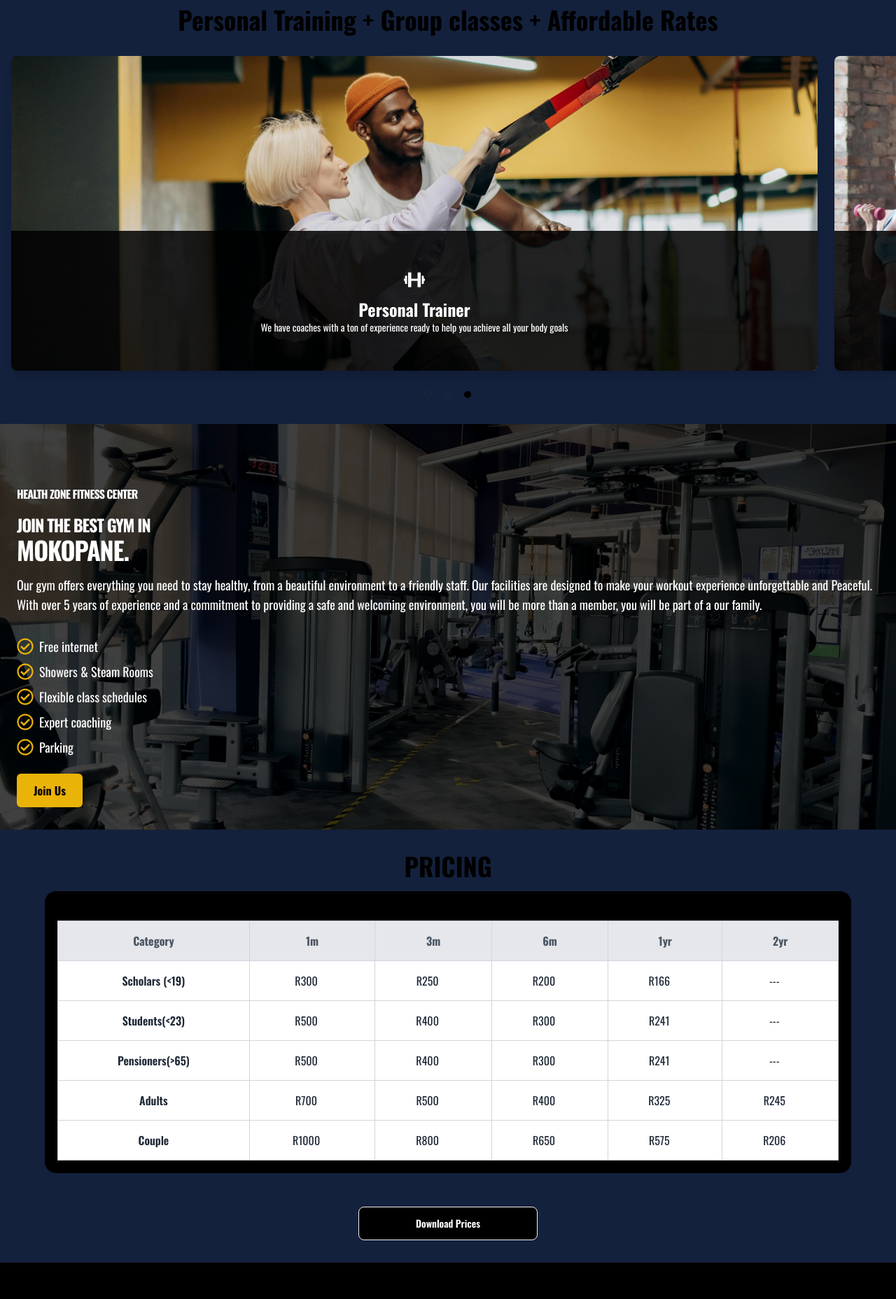
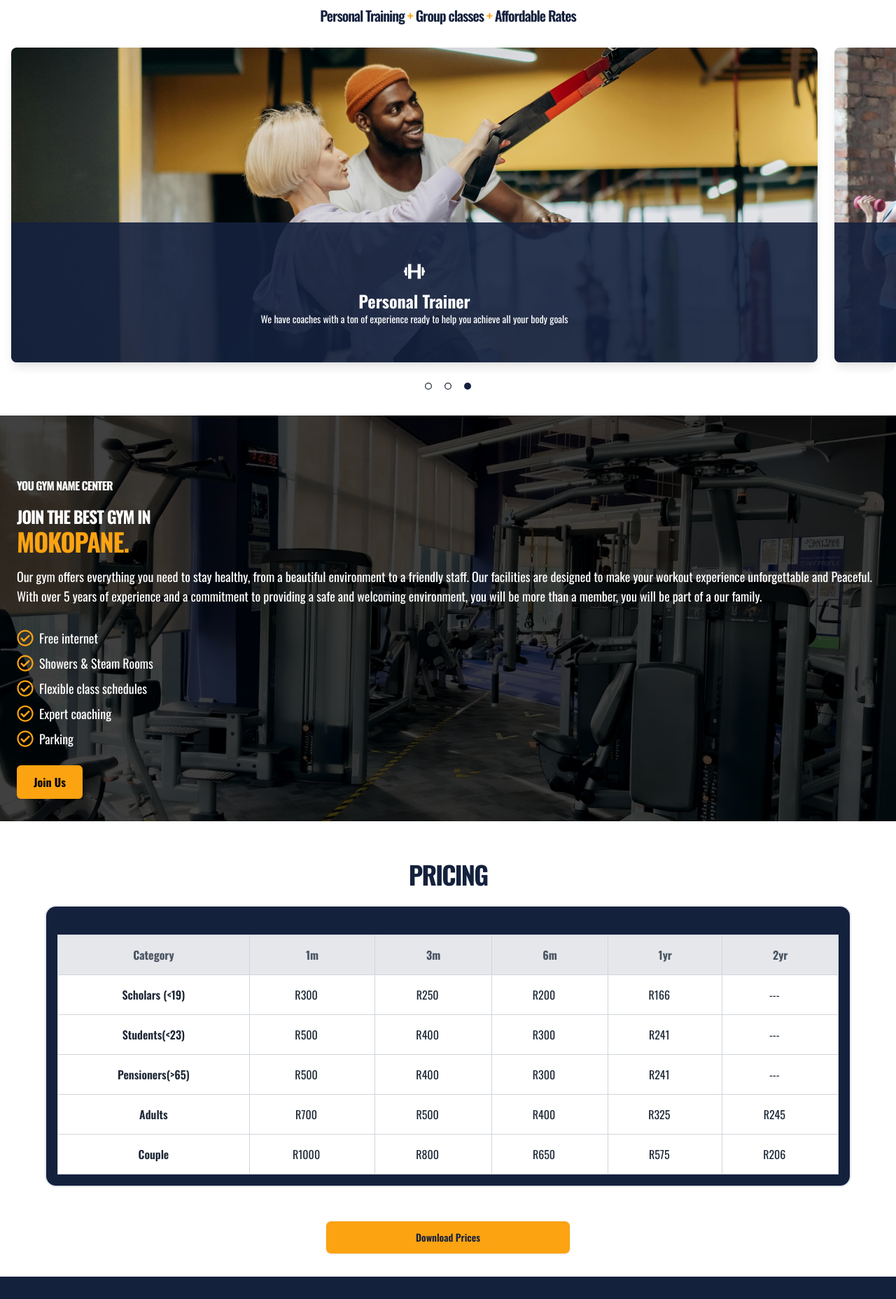
Before and after one commit to Prashely/Gym-Template, a React (Vite) app: page / in a window 1280 px wide. Shown: the part 880-2737 px from the top of the page at 70% size. Built offline with nearby package versions, Linux system fonts and the light colour scheme.

Commit message:
bg fixed

```diff
--- a/src/assets/components/ui/Reasons.jsx
+++ b/src/assets/components/ui/Reasons.jsx
@@ -5,7 +5,7 @@ const Reasons = ({ imageSrc, title, description, icon }) => {
     <div className="relative  w-[90vw] h-[450px] overflow-hidden rounded-lg shadow-lg">
       <img src={imageSrc} alt={title} className="w-full h-full object-cover" />
       {/* Black background on the lower half */}
-      <div className="absolute bottom-0 w-full h-[200px] bg-black bg-opacity-85 p-4 flex flex-col items-center justify-center text-center text-white">
+      <div className="absolute bottom-0 w-full h-[200px] bg-bgPrimary bg-opacity-90 p-4 flex flex-col items-center justify-center text-center text-white">
         <p className="text-4xl mb-2">{icon}</p>
         <h3 className="text-2xl font-bold">{title}</h3>
         <p className="text-sm">{description}</p>
--- a/src/pages/HomePage.jsx
+++ b/src/pages/HomePage.jsx
@@ -11,7 +11,7 @@ import Pricing from "../sections/homepage/Pricing";
 import ImageGrid from "../sections/homepage/ImageGrind";
 const HomePage = () => {
   return (
-    <div className="flex flex-col min-h-screen bg-bgPrimary">
+    <div className="flex flex-col min-h-screen bg-white">
       <nav>
         <NavBar />
       </nav>
--- a/src/sections/homepage/Benefits.jsx
+++ b/src/sections/homepage/Benefits.jsx
@@ -16,11 +16,11 @@ const Benefits = () => {
       <div className="relative z-10 flex flex-col items-start ml-6 mt-14">
         <div>
           <p className="font-black tracking-tighter mb-4">
-            HEALTH ZONE FITNESS CENTER
+            YOU GYM NAME CENTER
           </p>
           <h2 className="text-2xl text-left font-black mb-4 tracking-tighter">
             JOIN THE BEST GYM IN
-            <span className="text-4xl block">MOKOPANE.</span>
+            <span className="text-4xl block text-bgSecondary">MOKOPANE.</span>
           </h2>
         </div>
         <div>
@@ -36,30 +36,30 @@ const Benefits = () => {
         <div>
           <ul className="flex flex-col justify-center gap-2 text-lg ">
             <li className="flex items-center">
-              <FaRegCheckCircle className="text-yellow-500 mr-2 text-2xl font-black" />{" "}
+              <FaRegCheckCircle className="text-bgSecondary mr-2 text-2xl font-black" />{" "}
               Free internet
             </li>
             <li className="flex items-center">
-              <FaRegCheckCircle className="text-yellow-500 mr-2 text-2xl font-black" />{" "}
+              <FaRegCheckCircle className="text-bgSecondary mr-2 text-2xl font-black" />{" "}
               Showers & Steam Rooms
             </li>
             <li className="flex items-center">
-              <FaRegCheckCircle className="text-yellow-500 mr-2 text-2xl font-black" />{" "}
+              <FaRegCheckCircle className="text-bgSecondary mr-2 text-2xl font-black" />{" "}
               Flexible class schedules
             </li>
             <li className="flex items-center">
-              <FaRegCheckCircle className="text-yellow-500 mr-2 text-2xl font-black" />{" "}
+              <FaRegCheckCircle className="text-bgSecondary mr-2 text-2xl font-black" />{" "}
               Expert coaching
             </li>
             <li className="flex items-center">
-              <FaRegCheckCircle className="text-yellow-500 mr-2 text-2xl font-black" />{" "}
+              <FaRegCheckCircle className="text-bgSecondary mr-2 text-2xl font-black" />{" "}
               Parking
             </li>
           </ul>
         </div>
 
         {/* Call to Action */}
-        <button className="mt-6 px-6 py-3 bg-yellow-500 text-black font-bold rounded-md">
+        <button className="mt-6 px-6 py-3 bg-bgSecondary text-black font-bold rounded-md">
           Join Us
         </button>
       </div>
--- a/src/sections/homepage/Pricing.jsx
+++ b/src/sections/homepage/Pricing.jsx
@@ -66,18 +66,20 @@ const Pricing = () => {
   ];
 
   return (
-    <section className="w-full flex flex-col justify-center items-center my-8">
-      <h2 className="text-4xl font-bold text-black mb-4 text-center">
+    <section className="w-full flex flex-col justify-center items-center bg-white my-8">
+      <h2 className="font-bold text-4xl text-bgPrimary text-center my-6 tracking-tighter">
         PRICING
       </h2>
-      <div className="container w-[90vw] p-4 border-2 bg-black border-black rounded-2xl lg:shadow-none shadow-lg lg:relative relative lg:top-0 top-8 mb-8">
+      <div className="container w-[90vw] p-4 border-2 bg-bgPrimary rounded-2xl lg:shadow-none shadow-lg lg:relative relative lg:top-0 top-8 mb-8">
         {/* Tabs for Months */}
-        <div className="tabs tabs-boxed flex justify-center mb-3 bg-black lg:hidden ">
+        <div className="tabs tabs-boxed flex justify-center mb-3 bg-bgPrimary lg:hidden ">
           {tabs.map((tab) => (
             <a
               key={tab.id}
               className={`tab ${
-                activeTab === tab.id ? "tab-active bg-white text-black" : ""
+                activeTab === tab.id
+                  ? "tab-active bg-bgSecondary text-white"
+                  : ""
               }`}
               onClick={() => setActiveTab(tab.id)}
             >
@@ -142,7 +144,7 @@ const Pricing = () => {
         </div>
       </div>
       <div>
-        <button className="btn btn-wide mt-4 bg-black text-white">
+        <button className="btn w-[350px] mt-4 bg-bgSecondary text-bgPrimary">
           Download Prices
         </button>
       </div>
--- a/src/sections/homepage/Testimonials.jsx
+++ b/src/sections/homepage/Testimonials.jsx
@@ -16,28 +16,28 @@ const Testimonials = () => {
         {Array(fullStars)
           .fill()
           .map((_, index) => (
-            <FaStar key={index} className="text-yellow-500" />
+            <FaStar key={index} className="text-bgSecondary" />
           ))}
-        {halfStar && <FaStarHalfAlt className="text-yellow-500" />}
+        {halfStar && <FaStarHalfAlt className="text-bgSecondary" />}
         {Array(emptyStars)
           .fill()
           .map((_, index) => (
-            <FaRegStar key={index} className="text-yellow-500" />
+            <FaRegStar key={index} className="text-bgSecondary" />
           ))}
       </div>
     );
   };
 
   return (
-    <section className="bg-black py-8">
-      <h2 className="text-4xl text-white font-bold text-center my-4">
+    <section className="bg-bgPrimary py-8">
+      <h2 className="font-bold text-4xl text-bgSecondary text-center my-6 tracking-tighter">
         TESTIMONIALS
       </h2>
       <div className="w-full flex justify-center">
         <div className="carousel carousel-center rounded-box space-x-4 p-4 smooth">
           {reviews.map((review, index) => (
             <div className="carousel-item w-[85vw]" key={index}>
-              <div className="p-6 bg-bgPrimary rounded-2xl shadow-lg text-center">
+              <div className="p-6 bg-white rounded-2xl shadow-lg text-center">
                 <FaQuoteLeft className="text-4xl text-black mx-auto mb-4" />
                 <p className="text-lg text-gray-600 dark:text-black">
                   {review.text}
@@ -54,7 +54,11 @@ const Testimonials = () => {
       <div className="my-4">
         <p className="text-center">
           Are you a member?
-          <a href="#" target="_blank" className="ml-1 underline text-white">
+          <a
+            href="#"
+            target="_blank"
+            className="ml-1 underline text-bgSecondary"
+          >
             Leave a review
           </a>
         </p>
--- a/src/sections/homepage/WhyUs.jsx
+++ b/src/sections/homepage/WhyUs.jsx
@@ -35,15 +35,15 @@ const WhyUs = () => {
   }, []);
 
   return (
-    <section className="w-full flex flex-col items-center justify-center my-6">
-      <h2 className="text-4xl text-black font-bold text-center mb-4">
-        Personal Training <span>+</span> Group classes <span>+</span> Affordable
-        Rates
+    <section className="w-full flex flex-col items-center justify-center my-6 ">
+      <h2 className="text-xl text-bgPrimary font-semibold text-center mb-4 tracking-tighter ">
+        Personal Training <span className="text-bgSecondary">+</span> Group
+        classes <span className="text-bgSecondary">+</span> Affordable Rates
       </h2>
       <div className="w-full flex flex-col justify-center">
         <div
           ref={carouselRef}
-          className="carousel carousel-center bg-bgPrimary rounded-box space-x-6 p-4"
+          className="carousel carousel-center rounded-box space-x-6 p-4"
         >
           <div id="item1" className="carousel-item" data-index="1">
             <Reasons
@@ -58,7 +58,7 @@ const WhyUs = () => {
               imageSrc={Seven}
               icon={<HiUserGroup />}
               title="Group Classes"
-              description="Want to stay motivated and consistent in your fitness Journey, Health Zone offers a variety of group classes to help you stay consistent and reach your body goals"
+              description="Want to stay motivated and consistent in your fitness Journey, Your Gym Name offers a variety of group classes to help you stay consistent and reach your body goals"
             />
           </div>
           <div id="item3" className="carousel-item" data-index="3">
@@ -66,28 +66,28 @@ const WhyUs = () => {
               imageSrc={Eleven}
               icon={<IoMdPricetags />}
               title="Variety of Plans"
-              description="Are you scholar, student, spouse, parent or even a grandparent? Health Zone offers a variety of plans that suit your your budget."
+              description="Are you scholar, student, spouse, parent or even a grandparent? Your Gym Name offers a variety of plans that suit your your budget."
             />
           </div>
         </div>
         <div className="flex w-full justify-center gap-2 py-2">
-          <a href="#item1" className="bg-bgPrimary">
+          <a href="#item1" className="bg-white">
             {activeItem === 1 ? (
-              <GoDotFill className="transition-all duration-500 ease-in-out text-xl text-black" />
+              <GoDotFill className="transition-all duration-500 ease-in-out text-xl text-bgPrimary" />
             ) : (
               <GoDot className="transition-all duration-500 ease-in-out text-xl" />
             )}
           </a>
-          <a href="#item2" className="bg-bgPrimary">
+          <a href="#item2" className="bg-white">
             {activeItem === 2 ? (
-              <GoDotFill className="transition-all duration-500 ease-in-out text-xl text-black" />
+              <GoDotFill className="transition-all duration-500 ease-in-out text-xl text-bgPrimary" />
             ) : (
               <GoDot className="transition-all duration-500 ease-in-out text-xl" />
             )}
           </a>
-          <a href="#item3" className="bg-bgPrimary">
+          <a href="#item3" className="bg-white">
             {activeItem === 3 ? (
-              <GoDotFill className="transition-all duration-500 ease-in-out text-xl text-black" />
+              <GoDotFill className="transition-all duration-500 ease-in-out text-xl text-bgPrimary" />
             ) : (
               <GoDot className="transition-all duration-500 ease-in-out text-xl" />
             )}
```
